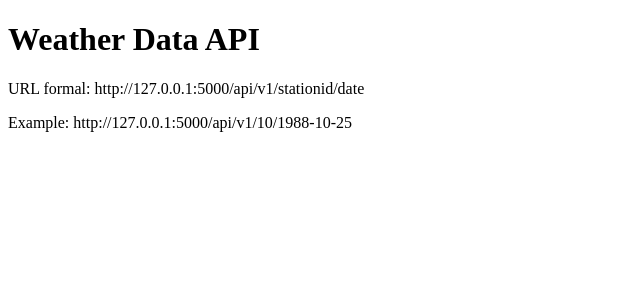
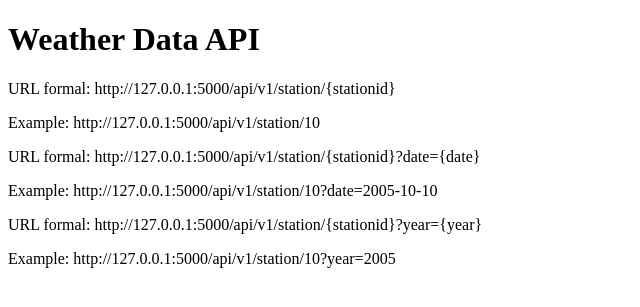
Before and after one commit to jexser/Weather_Station_Data_Portal, a Flask app: template templates/home.html in a window 1280 px wide. Shown: the top 307 px of the page, without its empty margins (0-640 px from the left). Run offline with Flask 3, Linux system fonts and the light colour scheme; the template is opened without the code that fills it, so the values that code supplies are empty.

Commit message:
Added advanced error handling

```diff
--- a/main.py
+++ b/main.py
@@ -1,6 +1,8 @@
-from flask import Flask, render_template
+from flask import Flask, render_template, request, jsonify
 import pandas as pd
 from dataclasses import dataclass
+import re
+import datetime
 
 app = Flask("__name__")
 
@@ -16,7 +18,11 @@ class Fields():
     field_STANAME: str = "STANAME"
 
 
-def load_and_clean_data(file_path: str, rows_to_skip: int = 0, parse_dates: bool = False) -> pd.DataFrame:
+def load_and_clean_data(
+        file_path: str,
+        rows_to_skip: int = 0,
+        parse_dates: bool = False
+        ) -> pd.DataFrame:
     """
     Loads a CSV file, skipping a specified number of rows (0 by default)
     Optionally, parses the date column.
@@ -28,7 +34,7 @@ def load_and_clean_data(file_path: str, rows_to_skip: int = 0, parse_dates: bool
         skiprows=rows_to_skip
         )
     df.columns = df.columns.str.strip() # Remove leading/trailing whitespace from column names
-
+    df[Fields.field_TG] = df[Fields.field_TG] / 10 # Convert temperature from tenths of degrees to degrees Celsius
     if parse_dates:
         df[Fields.field_DATE] = pd.to_datetime(df[Fields.field_DATE], format="%Y%m%d", errors='coerce') # type: ignore
 
@@ -42,17 +48,35 @@ def home():
     return render_template("home.html", data=stations.to_html())
 
 
-@app.route("/api/v1/<stationid>/<date>")
-def call_api(stationid, date):
+@app.route("/api/v1/station/<stationid>")
+def get_station_by(stationid):
+    year_str = request.args.get("year")
+    date_str = request.args.get("date")
+
     file_path = "data_small\\TG_STAID" + str(stationid).zfill(6) + ".txt"
     df = load_and_clean_data(file_path=file_path, rows_to_skip=20, parse_dates=True)
-    temperature = df.loc[df[Fields.field_DATE] == date][Fields.field_TG].squeeze() / 10 # type: ignore
 
-    return {
-                "stationid": stationid,
-                "date": date,
-                "temperature": temperature
-            }
+    if date_str:
+        if not re.match(r"^\d{4}-\d{2}-\d{2}$", date_str): # error handling for invalid date format
+            return jsonify({"error": "Invalid date format. Please provide a date in the format YYYY-MM-DD."}), 400
+        try:
+            datetime.datetime.strptime(date_str, "%Y-%m-%d")
+        except ValueError:
+            return jsonify({"error": "Invalid date. Please provide a valid calendar date in the format YYYY-MM-DD."}), 400
+
+        temperature = df.loc[df[Fields.field_DATE] == date_str][Fields.field_TG].squeeze()
+        return jsonify({
+                    "stationid": stationid,
+                    "date": date_str,
+                    "temperature": temperature
+                })
+    elif year_str:
+        if not re.match(r"^\d{4}$", year_str): # error handling for invalid year format
+            return jsonify({"error": "Invalid year format. Please provide a 4-digit year."}), 400
+        result = df.loc[df[Fields.field_DATE].dt.year == int(year_str)].to_dict(orient="records")
+        return jsonify(result)
+
+    return jsonify({"error": "Please provide either a 'year' or 'date' query parameter."}), 400
 
 
 if __name__ == "__main__":
--- a/templates/home.html
+++ b/templates/home.html
@@ -5,8 +5,17 @@
 </head>
 <body>
     <h1>Weather Data API</h1>
-    <p>URL formal: http://127.0.0.1:5000/api/v1/stationid/date</p>
-    <p>Example: http://127.0.0.1:5000/api/v1/10/1988-10-25</p>
+    </p>
+        <p>URL formal: http://127.0.0.1:5000/api/v1/station/{stationid}</p>
+        <p>Example: http://127.0.0.1:5000/api/v1/station/10</p>
+    </p>
+    <p>
+        <p>URL formal: http://127.0.0.1:5000/api/v1/station/{stationid}?date={date}</p>
+        <p>Example: http://127.0.0.1:5000/api/v1/station/10?date=2005-10-10</p>
+    </p>
+    <p>
+        <p>URL formal: http://127.0.0.1:5000/api/v1/station/{stationid}?year={year}</p>
+        <p>Example: http://127.0.0.1:5000/api/v1/station/10?year=2005</p>
     <p>{{data|safe}}</p>
 </body>
 </html>
```
